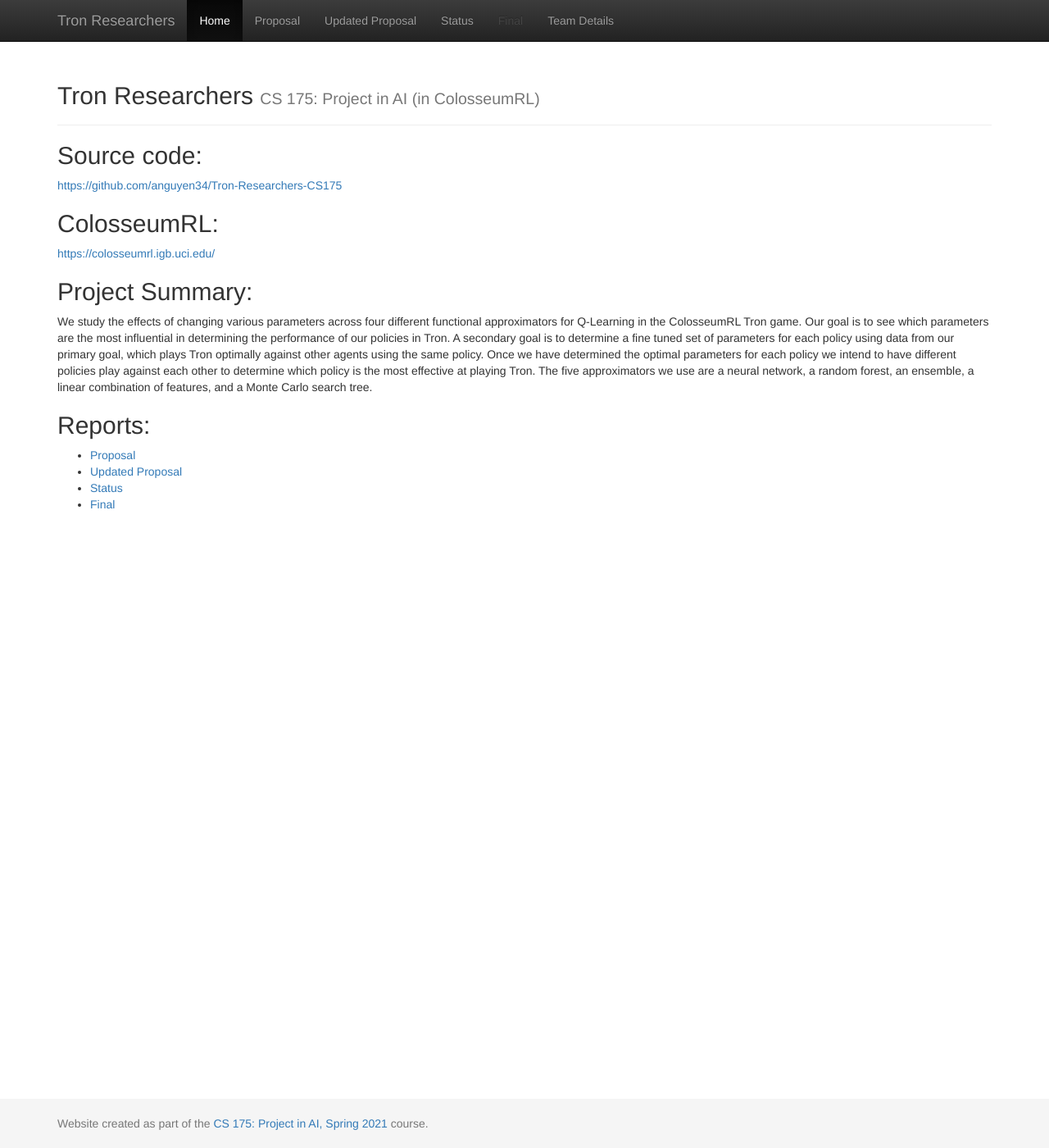
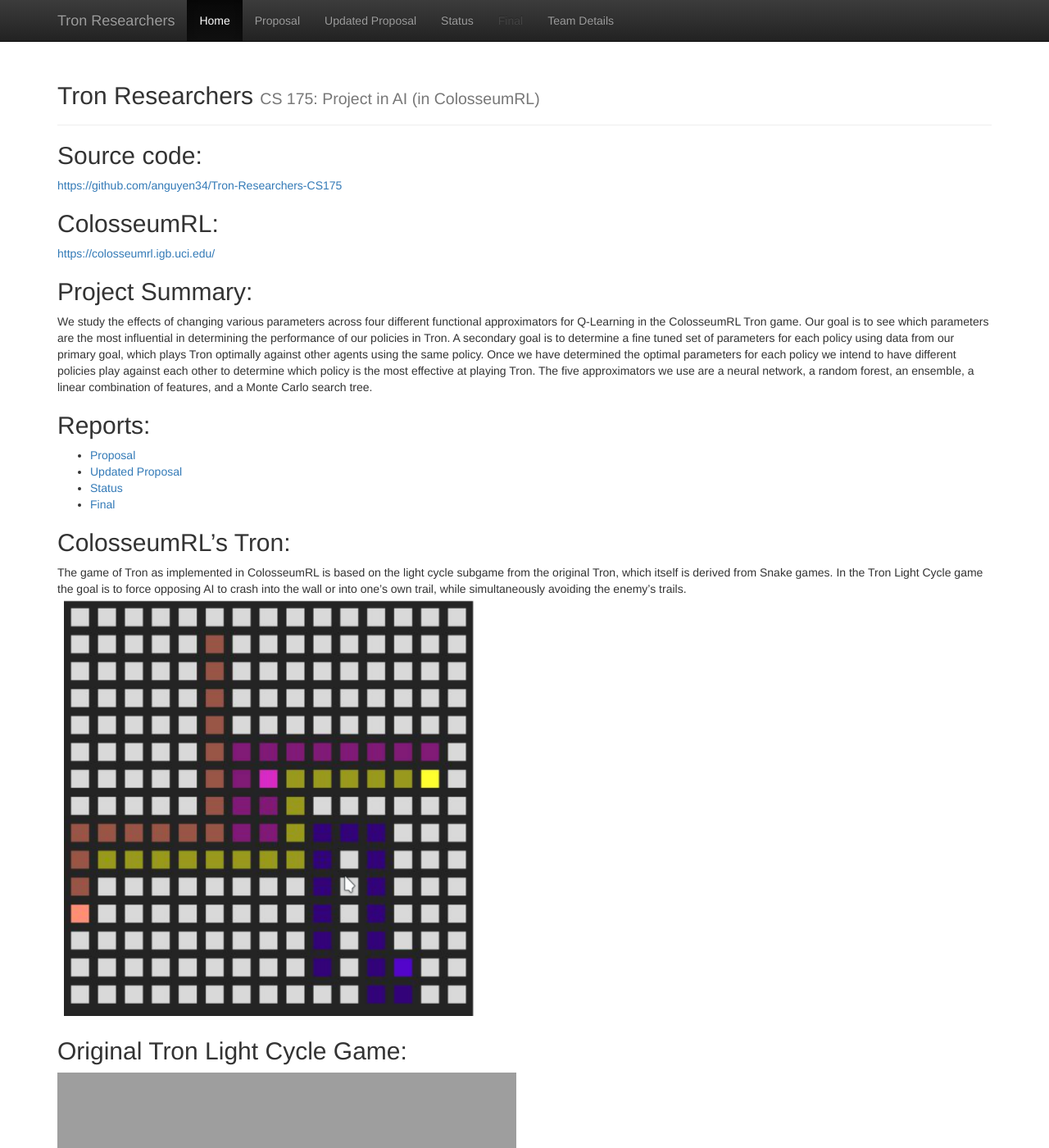
Before and after one commit to anguyen34/Tron-Researchers-CS175, a Jekyll site: the page built from docs/index.md, in a window 1280 px wide and 1400 px high. Shown: the whole window at 82% size. Built offline with Jekyll 4.4.1, drawn with Linux system fonts in a browser that asks for light colours; grey boxes are pictures that could not be loaded.

Commit message:
Added additional images and videos

```diff
--- a/docs/index.md
+++ b/docs/index.md
@@ -21,3 +21,11 @@
 - [Updated Proposal](proposalUpdate.html)
 - [Status](status.html)
 - [Final](final.html)
+
+## ColosseumRL's Tron:
+
+The game of Tron as implemented in ColosseumRL is based on the light cycle subgame from the original Tron, which itself is derived from Snake games. In the Tron Light Cycle game the goal is to force opposing AI to crash into the wall or into one's own trail, while simultaneously avoiding the enemy's trails.
+![](images/colrl_tron.png?raw=true)
+
+## Original Tron Light Cycle Game:
+<iframe width="560" height="315" src="https://www.youtube.com/watch?v=XEp8G2HtDJM" title="YouTube video player" frameborder="0" allow="accelerometer; autoplay; clipboard-write; encrypted-media; gyroscope; picture-in-picture" allowfullscreen></iframe>
```
